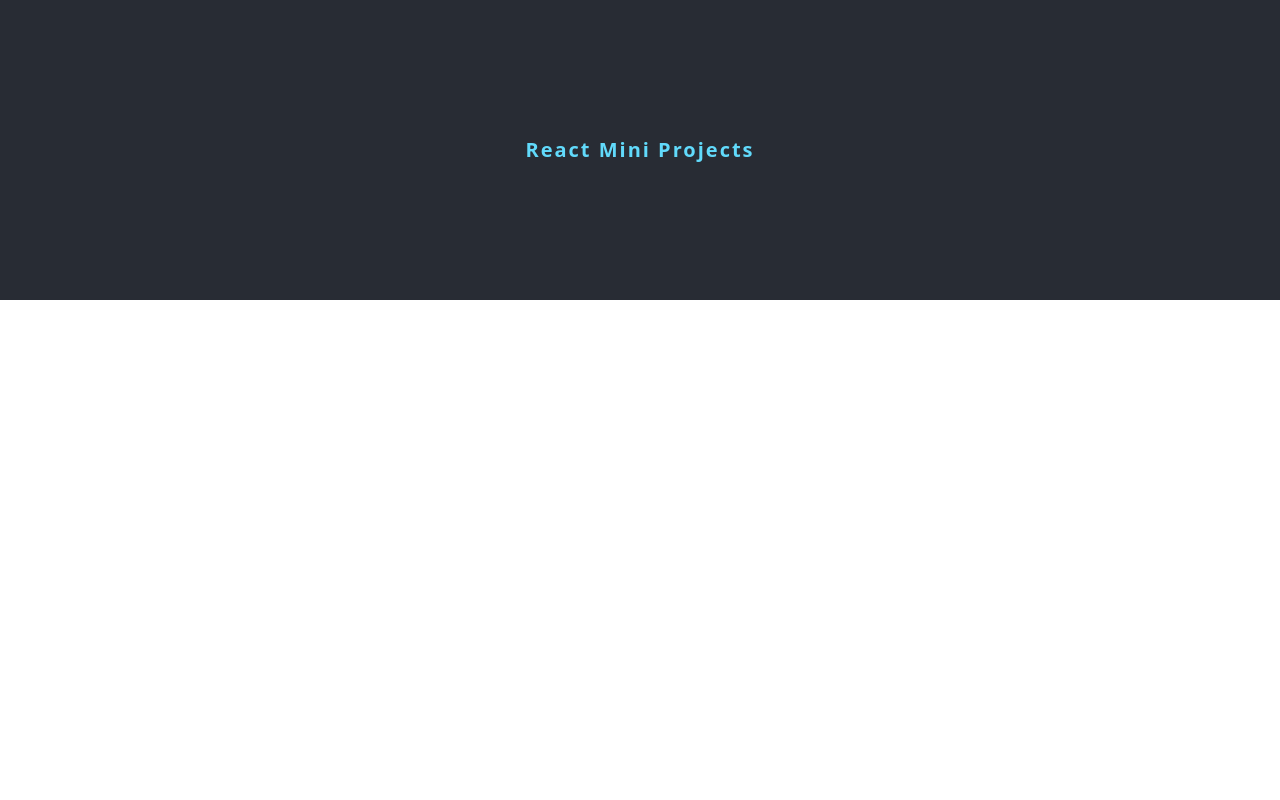
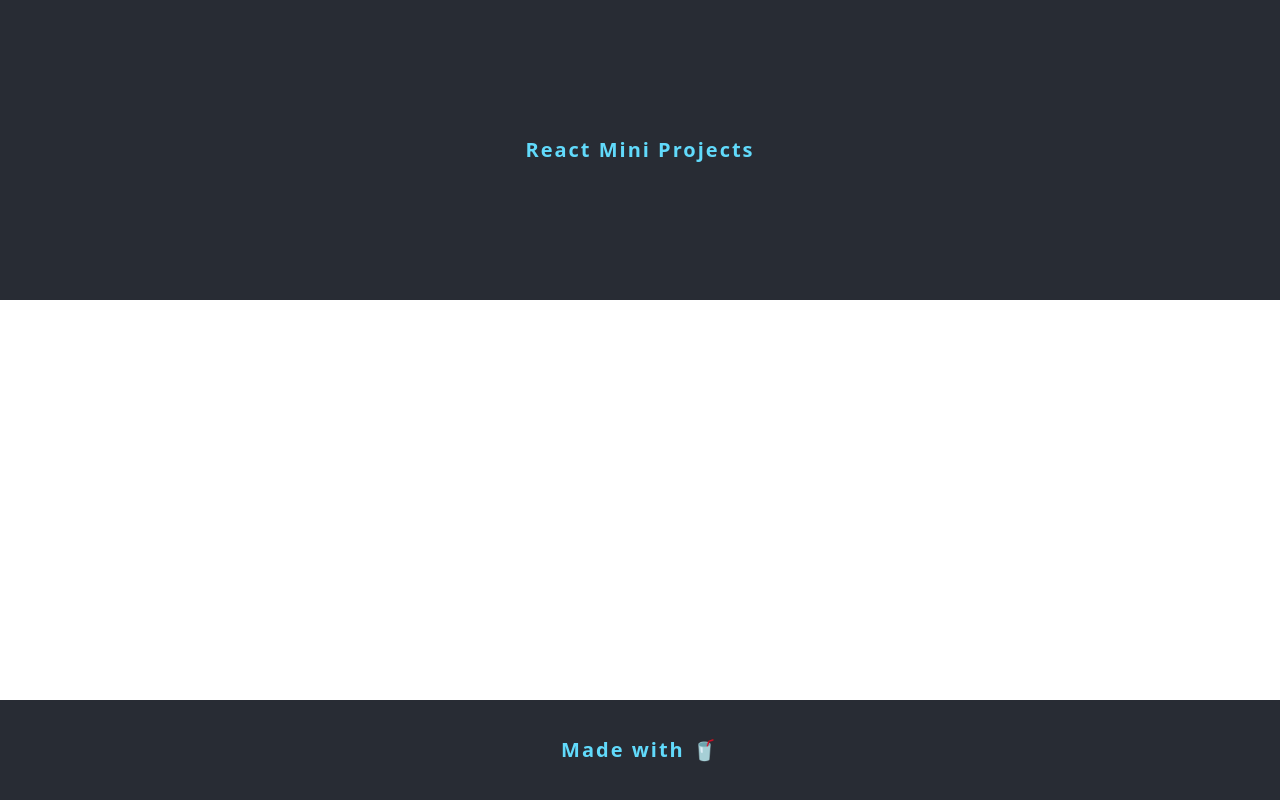
Before and after one commit to rnwathon/react-mini-projects, a React (Create React App) app: page / in a window 1280 px wide. Built offline with nearby package versions, Linux system fonts and the light colour scheme.

Commit message:
feat(global): add footer

```diff
--- /dev/null
+++ b/src/Components/Footer/index.jsx
@@ -0,0 +1,11 @@
+import React from 'react';
+
+function Footer() {
+  return (
+    <footer className="bg-[#282c34] text-[#61dafb] h-[100px] flex justify-center items-center mt-5">
+      <h1 className="text-xl font-bold tracking-widest">Made with 🥤</h1>
+    </footer>
+  );
+}
+
+export default Footer;
--- a/src/Pages/0-Home/index.jsx
+++ b/src/Pages/0-Home/index.jsx
@@ -1,8 +1,15 @@
 import React from 'react';
+import Footer from '../../Components/Footer';
 import Header from '../../Components/Header';
 
 function Home() {
-  return <Header />;
+  return (
+    <div className="flex flex-col justify-between min-h-screen">
+      <Header />
+
+      <Footer />
+    </div>
+  );
 }
 
 export default Home;
```
